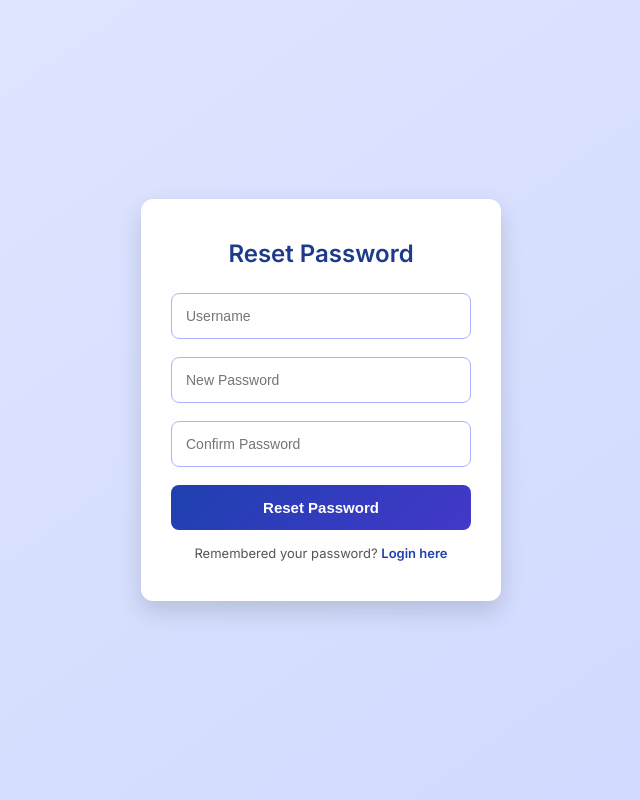
After one commit to jamlagz28/Bukidnon-Parole-Probation---Inventory-System-for-Clients, a PHP site: page /changepassword.php in a window 1280 px wide. The commit adds this page. Shown: the whole page, without its empty margins (319-959 px from the left). Run offline with PHP 8.4, Linux system fonts and the light colour scheme.

Commit message:
added minimal chanqges

```diff
--- /dev/null
+++ b/changepassword.php
@@ -0,0 +1,137 @@
+<?php
+include("config/database.php");
+
+if(isset($_POST['reset'])){
+    $username = $_POST['username'];
+    $new_password = $_POST['new_password'];
+    $confirm_password = $_POST['confirm_password'];
+
+    if($new_password !== $confirm_password){
+        echo "<script>alert('Passwords do not match');</script>";
+    } else {
+        $hashed_password = password_hash($new_password, PASSWORD_DEFAULT);
+        $query = "UPDATE staff SET password='$hashed_password' WHERE username='$username'";
+        if(mysqli_query($conn, $query)){
+            echo "<script>alert('Password successfully updated'); window.location.href='login.php';</script>";
+            exit;
+        } else {
+            echo "<script>alert('Error updating password');</script>";
+        }
+    }
+}
+?>
+
+<!DOCTYPE html>
+<html lang="en">
+<head>
+<meta charset="UTF-8">
+<meta name="viewport" content="width=device-width, initial-scale=1.0">
+<title>Reset Password</title>
+
+<!-- Google Fonts -->
+<link href="https://fonts.googleapis.com/css2?family=Inter:wght@400;600&display=swap" rel="stylesheet">
+
+<style>
+* { box-sizing: border-box; margin: 0; padding: 0; }
+body {
+    font-family: 'Inter', sans-serif;
+    background: linear-gradient(145deg, #e0e7ff, #cfd8ff);
+    display: flex; justify-content: center; align-items: center;
+    height: 100vh;
+}
+
+/* Reset Password Box */
+.box {
+    background: #ffffff;
+    padding: 40px 30px;
+    width: 360px;
+    border-radius: 12px;
+    box-shadow: 0 10px 25px rgba(0,0,0,0.15);
+    text-align: center;
+    transition: transform 0.3s ease, box-shadow 0.3s ease;
+}
+.box:hover {
+    transform: translateY(-5px);
+    box-shadow: 0 15px 35px rgba(0,0,0,0.2);
+}
+
+/* Heading */
+.box h2 {
+    margin-bottom: 25px;
+    color: #1e3a8a;
+    font-weight: 600;
+    font-size: 24px;
+}
+
+/* Inputs */
+input {
+    width: 100%;
+    padding: 14px;
+    margin-bottom: 18px;
+    border: 1px solid #a5b4fc;
+    border-radius: 8px;
+    font-size: 14px;
+    transition: border-color 0.3s ease, box-shadow 0.3s ease;
+}
+input:focus {
+    border-color: #1e40af;
+    box-shadow: 0 0 8px rgba(30, 64, 175, 0.3);
+    outline: none;
+}
+
+/* Reset Button */
+button {
+    width: 100%;
+    padding: 14px;
+    font-size: 15px;
+    font-weight: 600;
+    border: none;
+    border-radius: 8px;
+    cursor: pointer;
+    background: linear-gradient(135deg, #1e40af, #4338ca);
+    color: #fff;
+    transition: background 0.3s ease, transform 0.2s ease;
+}
+button:hover {
+    background: linear-gradient(135deg, #4338ca, #1e3a8a);
+    transform: translateY(-2px);
+}
+
+/* Back to Login */
+.login-link {
+    margin-top: 15px;
+    font-size: 13px;
+    color: #555;
+}
+.login-link a {
+    color: #1e40af;
+    font-weight: 600;
+    text-decoration: none;
+}
+.login-link a:hover {
+    text-decoration: underline;
+}
+
+/* Responsive */
+@media (max-width: 400px) {
+    .box { width: 90%; padding: 30px 20px; }
+}
+</style>
+</head>
+<body>
+
+<div class="box">
+    <h2>Reset Password</h2>
+    <form method="POST">
+        <input type="text" name="username" placeholder="Username" required>
+        <input type="password" name="new_password" placeholder="New Password" required>
+        <input type="password" name="confirm_password" placeholder="Confirm Password" required>
+        <button type="submit" name="reset">Reset Password</button>
+    </form>
+    <div class="login-link">
+        Remembered your password? <a href="login.php">Login here</a>
+    </div>
+</div>
+
+</body>
+</html>
```
Also changed, not shown: dashboard.php (+14 -1 lines), login.php (+28 -21 lines), 1 other file.
